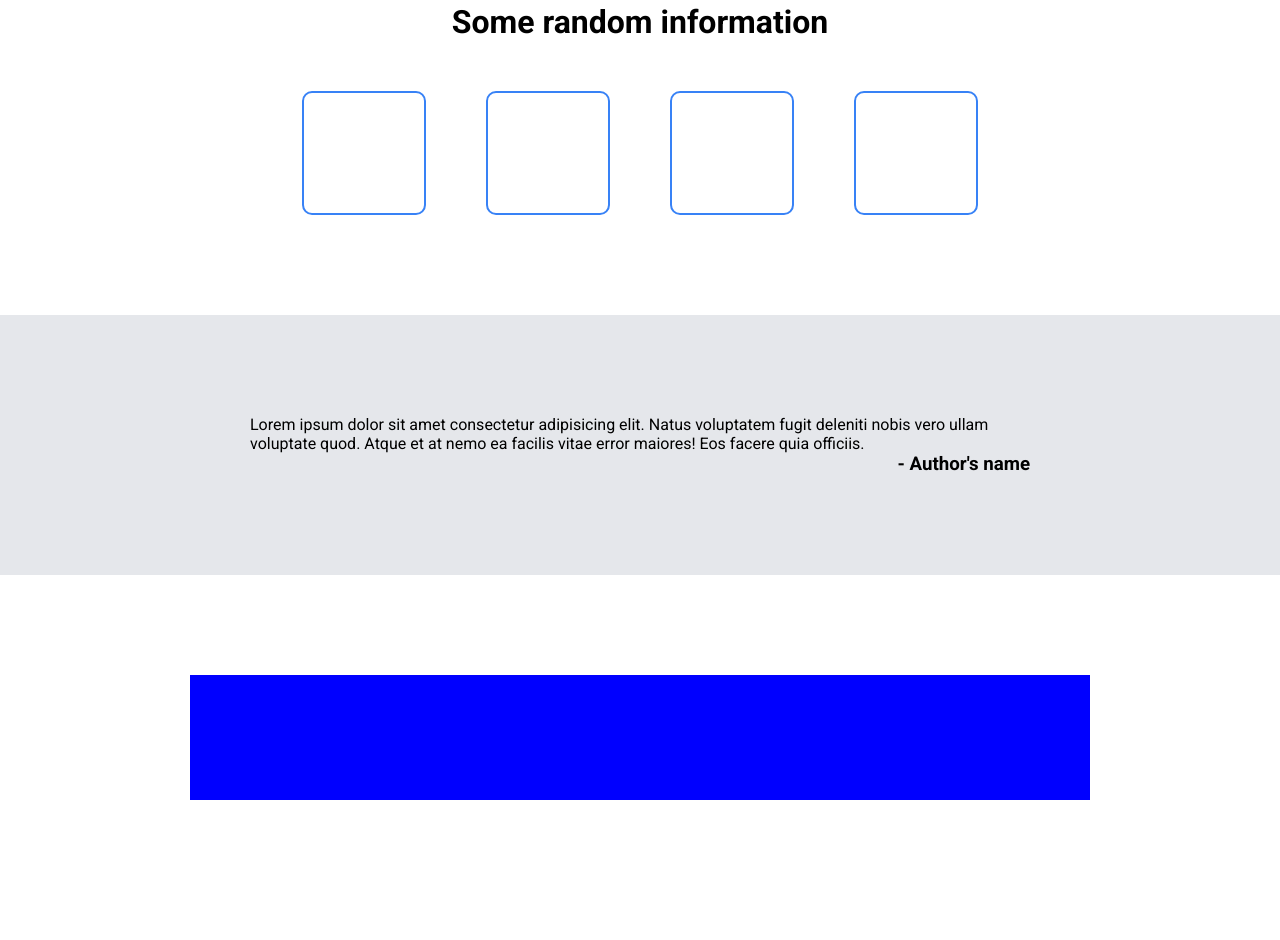
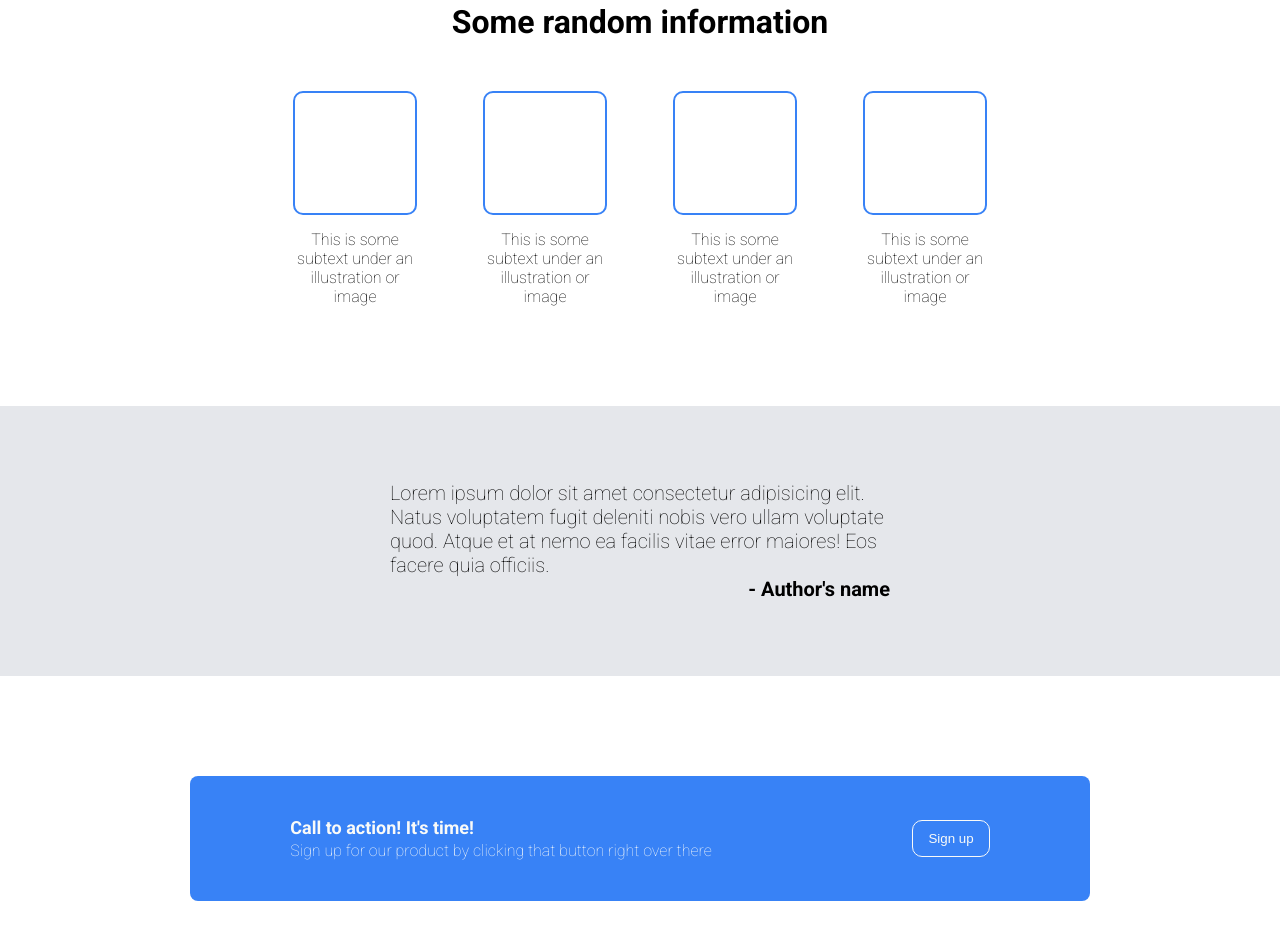
Before and after one commit to jamiealexher/landing-page, a plain HTML site: page index.html in a window 1280 px wide. Shown: the part 586-1526 px from the top of the page. Before the commit the page ends 1486 px from the top, so only its background shows below. Drawn offline with Linux system fonts and the light colour scheme.

Commit message:
Project completed per Odin project specifications
This project has been completed. The solution has not
been revealed yet. I will look through the solution
code and see where I can improve.

```diff
--- a/index.html
+++ b/index.html
@@ -10,6 +10,7 @@
     <title>My Landing Page</title>
 </head>
 <body>
+    <!--FIRST SECTION-->
     <div class="section-one">
         <div class="page-container">
             <div class="header">
@@ -33,18 +34,32 @@
         </div>
     </div>
 
+    <!--SECOND SECTION-->
     <div class="section-two">
         <div class="page-container">
             <h1>Some random information</h1>
             <div class="boxes">
-                <div class="box-placeholder"></div>
-                <div class="box-placeholder"></div>
-                <div class="box-placeholder"></div>
-                <div class="box-placeholder"></div>
+                <div class="box-column">
+                    <div class="box-placeholder"></div>
+                    <p>This is some subtext under an illustration or image</p>
+                </div>
+                <div class="box-column">
+                    <div class="box-placeholder"></div>
+                    <p>This is some subtext under an illustration or image</p>
+                </div>
+                <div class="box-column">
+                    <div class="box-placeholder"></div>
+                    <p>This is some subtext under an illustration or image</p>
+                </div>
+                <div class="box-column">
+                    <div class="box-placeholder"></div>
+                    <p>This is some subtext under an illustration or image</p>
+                </div>
             </div>
         </div>
     </div>
 
+    <!--THIRD SECTION-->
     <div class="section-three">
         <div class="page-container">
             <p>Lorem ipsum dolor sit amet consectetur adipisicing elit. Natus voluptatem fugit deleniti nobis vero ullam voluptate quod. Atque et at nemo ea facilis vitae error maiores! Eos facere quia officiis.</p>
@@ -52,9 +67,16 @@
         </div>
     </div>
 
+    <!--FOURTH SECTION-->
     <div class="section-four">
         <div class="page-container">
-            <div class="blue-box"></div>
+            <div class="blue-box">
+                <div>
+                    <h4>Call to action! It's time!</h4>
+                    <p>Sign up for our product by clicking that button right over there</p>
+                </div>
+                <button>Sign up</button>
+            </div>
         </div>
     </div>
 </body>
--- a/styles.css
+++ b/styles.css
@@ -40,7 +40,7 @@ a {
     background-color: white;
 }
 
-/*dark blue top section*/
+/*FIRST SECTION*/
 
 .section-one {
     color: #F9FAF8;
@@ -98,7 +98,7 @@ a {
     border-radius: 10px;
 }
 
-/* white second section*/
+/*SECOND SECTION*/
 
 .section-two {
     padding-top: 50px;
@@ -113,7 +113,7 @@ a {
 .boxes {
     display: flex;
     justify-content: center;
-    gap: 60px;
+    gap: 70px;
 }
 
 .box-placeholder {
@@ -123,28 +123,67 @@ a {
     border-radius: 10px;
 }
 
-/* grey third section */
+.box-column {
+    display: flex;
+    flex-direction: column;
+    align-items: center;
+    width: 120px;
+}
+
+.box-column p {
+    text-align: center;
+    margin-top: 15px;
+    font-weight: 100;
+}
+
+/*THIRD SECTION*/
 
 .section-three {
-    padding: 100px 0;
+    padding: 75px 0;
 }
 
 .section-three h3,
 .section-three p {
-    padding-left: 60px;
-    padding-right: 60px;
+    padding-left: 200px;
+    padding-right: 200px;
+    font-size: 20px;
+    font-weight: 100;
 }
 
 .section-three h3 {
     text-align: end;
+    font-weight: bold;
 }
 
-/* white footer section*/
+/*FOURTH SECTION*/
 
 .blue-box {
+    display: flex;
+    justify-content: space-around;
+    align-items: center;
     width: 900px;
     height: 125px;
     margin-top: 100px;
     margin-bottom: 100px;
-    background-color: blue;
+    background-color: #3882F6;
+    border-radius: 8px;
+    color: #F9FAF8;
 }
+
+.blue-box button {
+    background-color: #3882F6;
+    padding: 10px 15px;
+    color: #F9FAF8;
+    border: 1px solid #F9FAF8;
+    border-radius: 10px;
+    text-align: center;
+}
+
+.blue-box h4 {
+    font-size: 18px;
+    margin-bottom: 3px;
+}
+
+.blue-box p {
+    font-weight: 100;
+}
```
Also changed, not shown: 1 other file.
